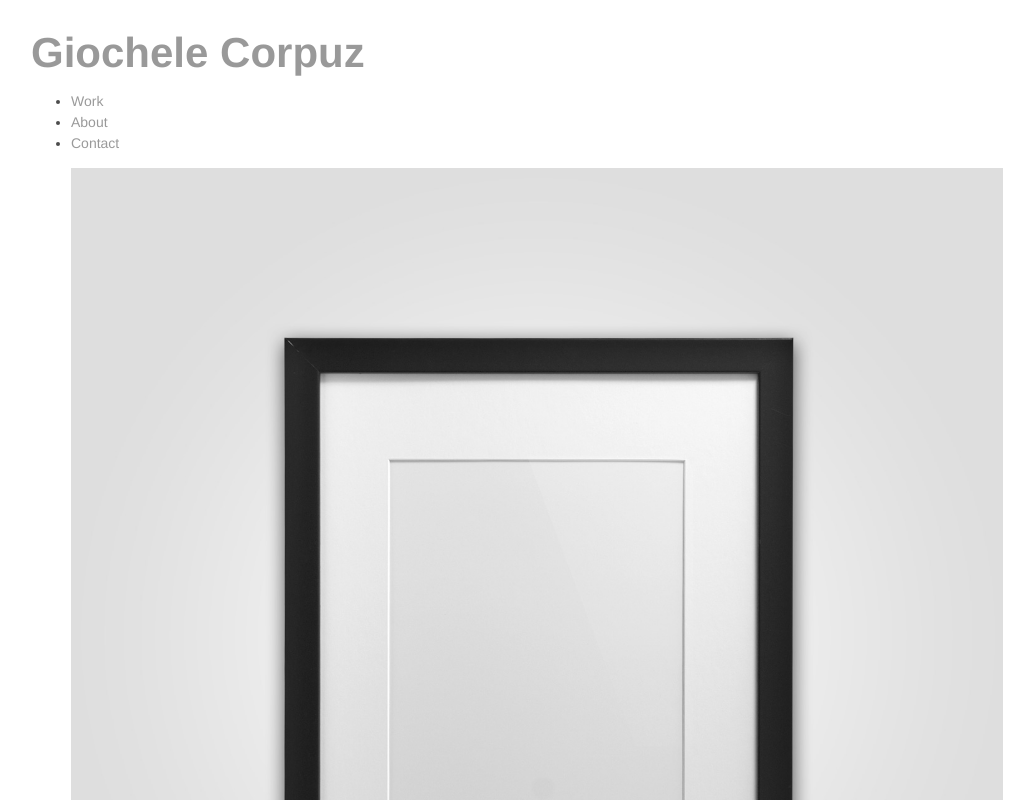
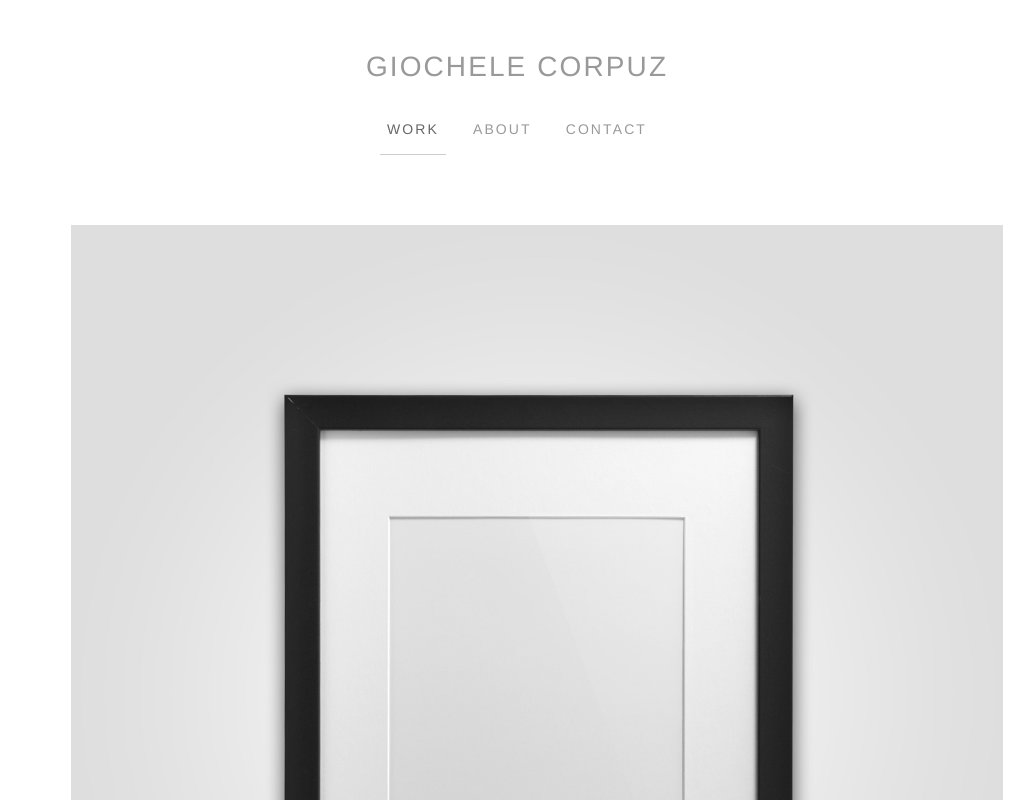
Before and after one commit to gcorpuz/customportfolio, a plain HTML site: page index.html in a window 1280 px wide. Shown: the top 800 px of the page, without its empty margins (123-1157 px from the left). Drawn offline with Linux system fonts and the light colour scheme.

Commit message:
css update 2

```diff
--- a/css/style.css
+++ b/css/style.css
@@ -57,3 +57,46 @@ img {
   max-width: 100%;
   height: auto;
 }
+
+/* SITE-STRUCTURE */
+
+.site-header,
+.site-footer {
+    text-align: center;
+    padding: 3em 0 2em 0;
+    text-transform: uppercase;
+    letter-spacing: 0.15em;
+}
+
+.site-identity h1 {
+    font-size: 2em;
+    margin: 0;
+    font-weight: normal;
+}
+
+.site-navigation ul {
+    margin: 0;
+    padding: 2em 0;
+}
+
+.site-navigation li {
+    margin: 0 .5em;
+    padding: 0;
+    display: inline-block;
+}
+
+.site-navigation a {
+    display: block;
+    padding: 1em .5em;
+    color: rgba(0,0,0,.4);
+}
+
+.site-navigation a:hover,
+.site-navigation a.selected {
+    color: rgba(0,0,0,.6);
+    border-bottom: 0.05em solid rgba(0,0,0,.2);
+}
+
+section {
+    padding: 0 0 3em 0;
+}
```
